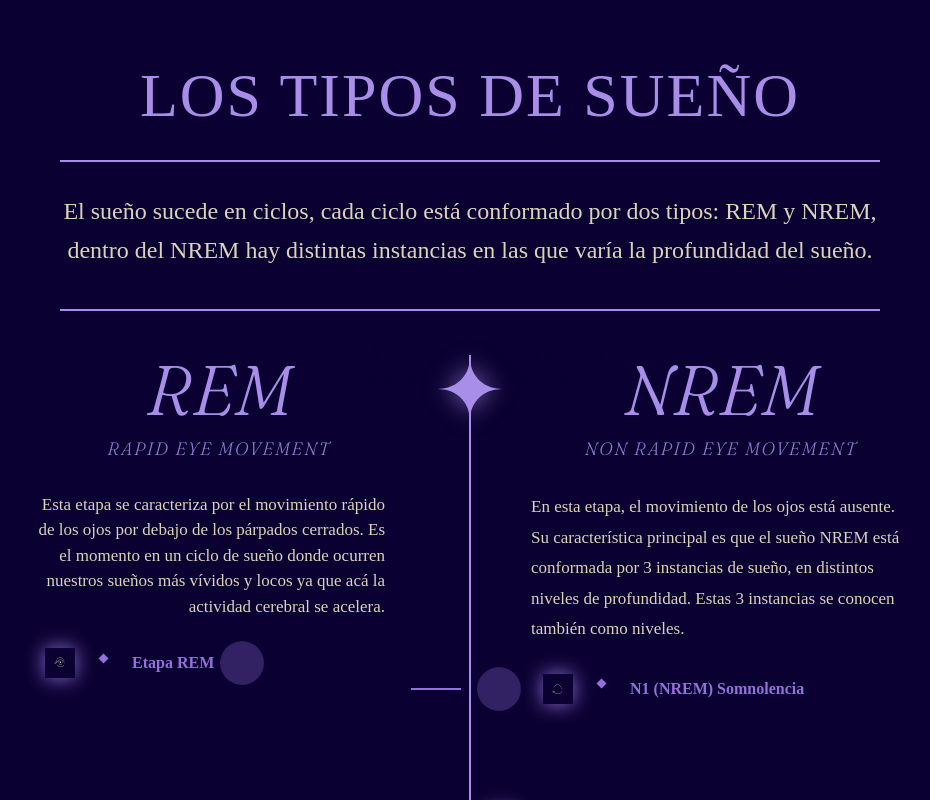
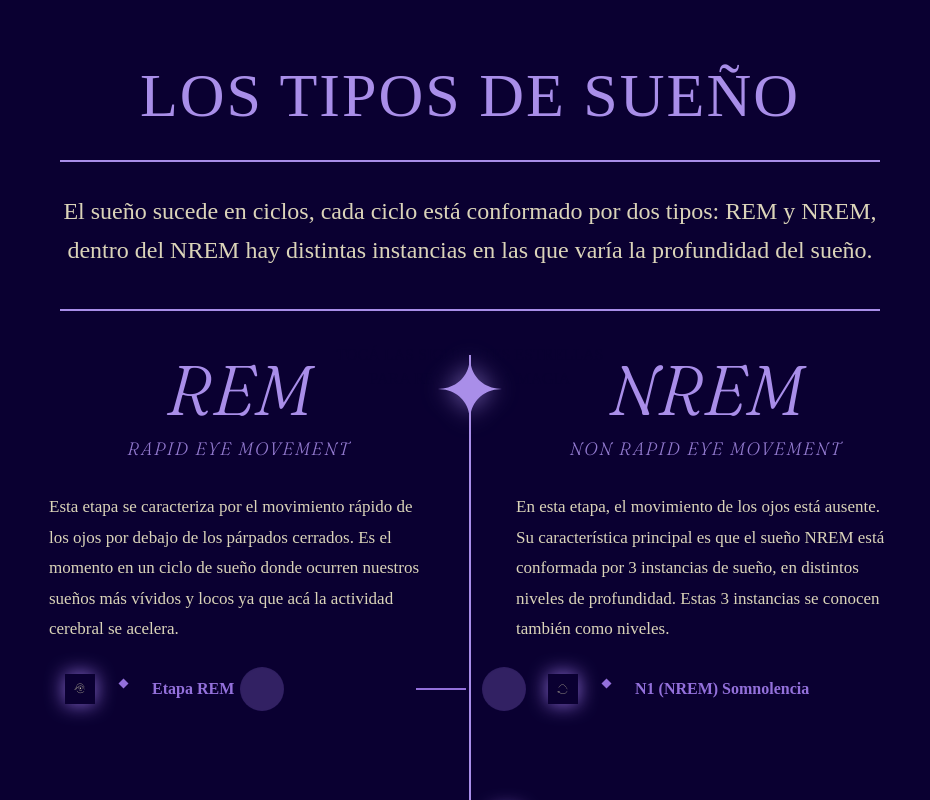
Before and after one commit to ggiooni/proyecto-sueno, a plain HTML site: page index.html in a window 1280 px wide. Shown: the part 2000-2800 px from the top of the page, without its empty margins (170-1100 px from the left). Drawn offline with Linux system fonts and the light colour scheme.

Commit message:
nrem y rem panles perfectos

```diff
--- a/css/style.css
+++ b/css/style.css
@@ -699,13 +699,14 @@ body {
 
 .rem-column {
     align-items: flex-end;
-    text-align: right;
     justify-content: flex-start;
-}
+    padding-right: 5px;
+}
+
 .nrem-column {
     align-items: flex-start;
-    text-align: left;
     justify-content: flex-start;
+    padding-left: 5px;
 }
 
 .rem-panel {
@@ -714,7 +715,7 @@ body {
     background: transparent;
     border-radius: 0;
     margin-bottom: 0;
-    margin-right: 60px;
+    margin-right: 35px;
 }
 .nrem-panel {
     max-width: 420px;
@@ -722,19 +723,14 @@ body {
     background: transparent;
     border-radius: 0;
     margin-bottom: 0;
-    margin-left: 60px;
+    margin-left: 40px;
 }
 /* Descripciones específicas */
 .rem-column .sleep-type__description {
-    text-align: right !important;
-    text-align-last: right;
-    hyphens: none !important;
-    word-break: keep-all;
+    text-align: left;
+    text-align-last: left;
     margin: 0;
-    padding: 0 var(--spacing-md) 0 0;
     white-space: normal;
-    line-height: 1.5;
-    letter-spacing: 0;
 }
 
 .nrem-column .sleep-type__description {
```
